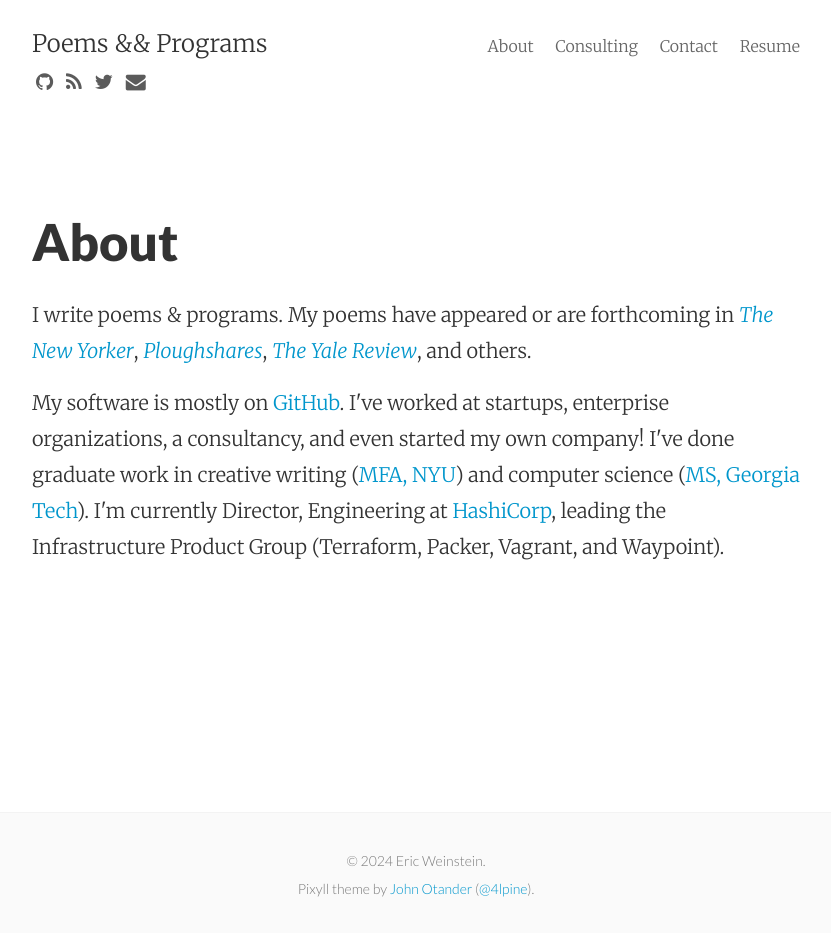
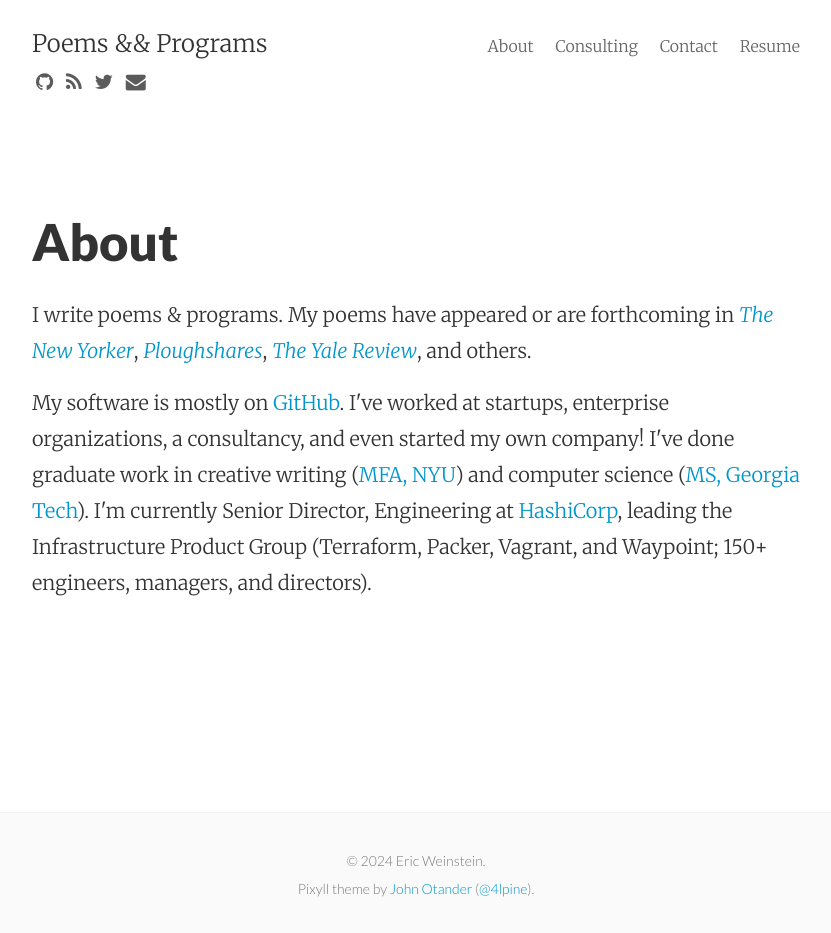
Before and after one commit to ericqweinstein/ericqweinstein.github.io, a Jekyll site: the page built from about.html, in a window 1280 px wide. Shown: the whole page, without its empty margins (224-1055 px from the left). Built offline with Jekyll 4.4.1, drawn with Linux system fonts in a browser that asks for light colours; nearby versions of some CDN libraries.

Commit message:
Update experience

```diff
--- a/about.html
+++ b/about.html
@@ -6,4 +6,4 @@ permalink: /about/
 
 <p>I write poems &amp; programs. My poems have appeared or are forthcoming in <a href="https://www.newyorker.com/magazine/2012/01/30/the-view-from-atlantis" target="_blank"><em>The New Yorker</em></a>, <a href="https://www.pshares.org/authors/eric-weinstein" target="_blank"><em>Ploughshares</em></a>, <a href="https://yalereview.yale.edu/volume-101-0" target="_blank"><em>The Yale Review</em></a>, and others.</p>
 
-<p>My software is mostly on <a href="https://github.com/ericqweinstein" target="_blank">GitHub</a>. I've worked at startups, enterprise organizations, a consultancy, and even started my own company! I've done graduate work in creative writing (<a href="https://gsas.nyu.edu/content/nyu-as/gsas/academics/bulletin/cwp/mfa-creative-writing.html" target="_blank">MFA, NYU</a>) and computer science (<a href="https://www.cc.gatech.edu/future/masters/mscs", target="_blank">MS, Georgia Tech</a>). I'm currently Director, Engineering at <a href="https://www.hashicorp.com/" target="_blank">HashiCorp</a>, leading the Infrastructure Product Group (Terraform, Packer, Vagrant, and Waypoint).</p>
+<p>My software is mostly on <a href="https://github.com/ericqweinstein" target="_blank">GitHub</a>. I've worked at startups, enterprise organizations, a consultancy, and even started my own company! I've done graduate work in creative writing (<a href="https://gsas.nyu.edu/content/nyu-as/gsas/academics/bulletin/cwp/mfa-creative-writing.html" target="_blank">MFA, NYU</a>) and computer science (<a href="https://www.cc.gatech.edu/future/masters/mscs", target="_blank">MS, Georgia Tech</a>). I'm currently Senior Director, Engineering at <a href="https://www.hashicorp.com/" target="_blank">HashiCorp</a>, leading the Infrastructure Product Group (Terraform, Packer, Vagrant, and Waypoint; 150+ engineers, managers, and directors).</p>
```
